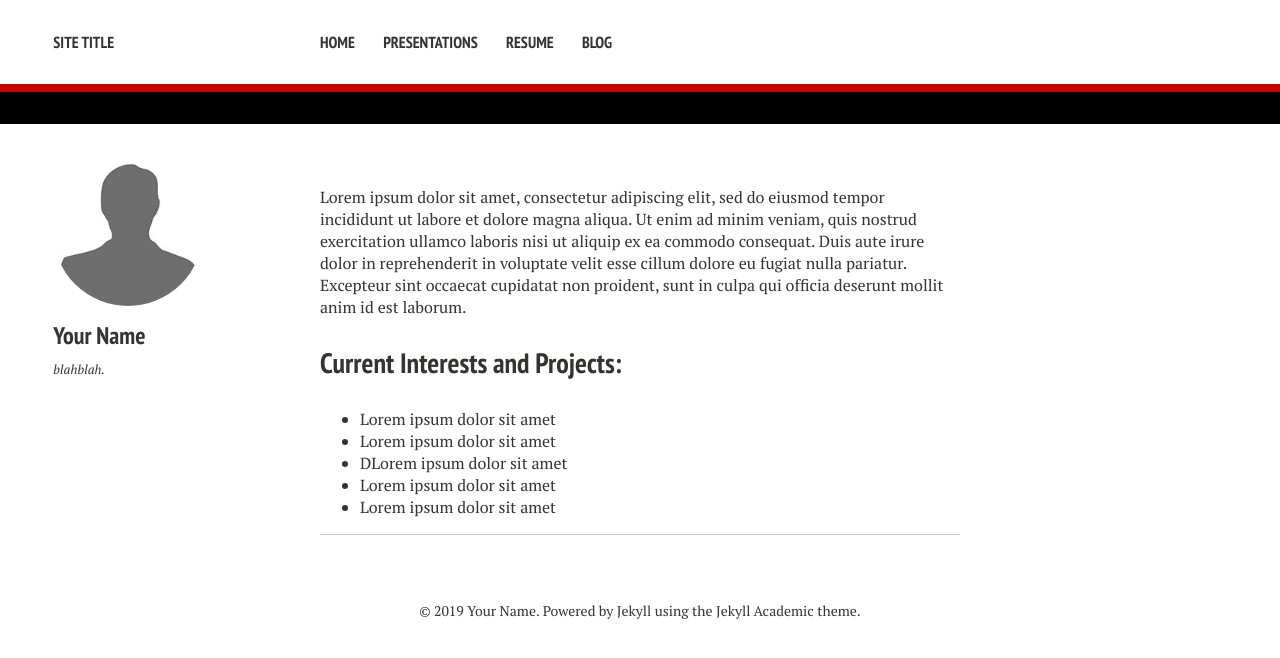
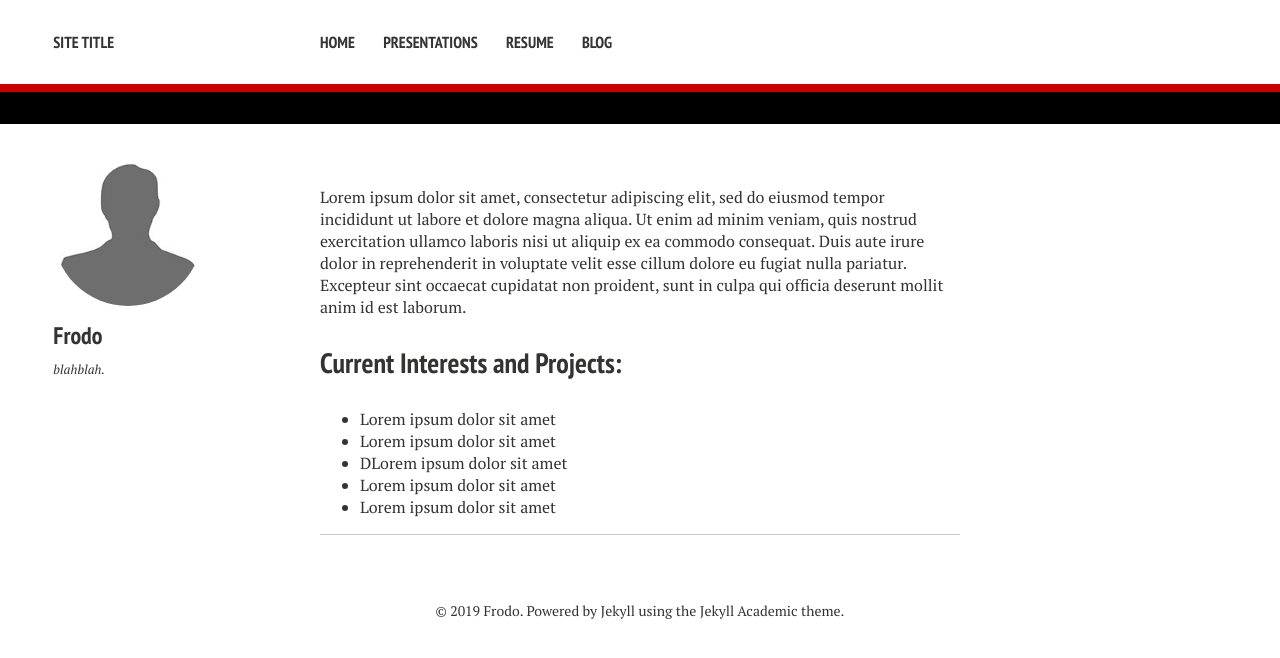
Before and after one commit to robinmelanson/spocktoberfest.github.io, a Jekyll site: the page built from jekyll-academic-master/index.md, in a window 1280 px wide. Shown: the top 658 px of the page. Built offline with Jekyll 4.4.1, drawn with Linux system fonts in a browser that asks for light colours; nearby versions of some CDN libraries.

Commit message:
Update _config.yml
change name

```diff
--- a/jekyll-academic-master/_config.yml
+++ b/jekyll-academic-master/_config.yml
@@ -6,7 +6,7 @@ logo: # filename of a logo image that has been placed into your images directory
 
 # Enter the following platform usernames if you would like for them to appear on your site.
 owner:
-  name: Your Name
+  name: Frodo
   avatar: bio-photo.jpg
   bio: "blahblah."
   email: #emailaddress
```
